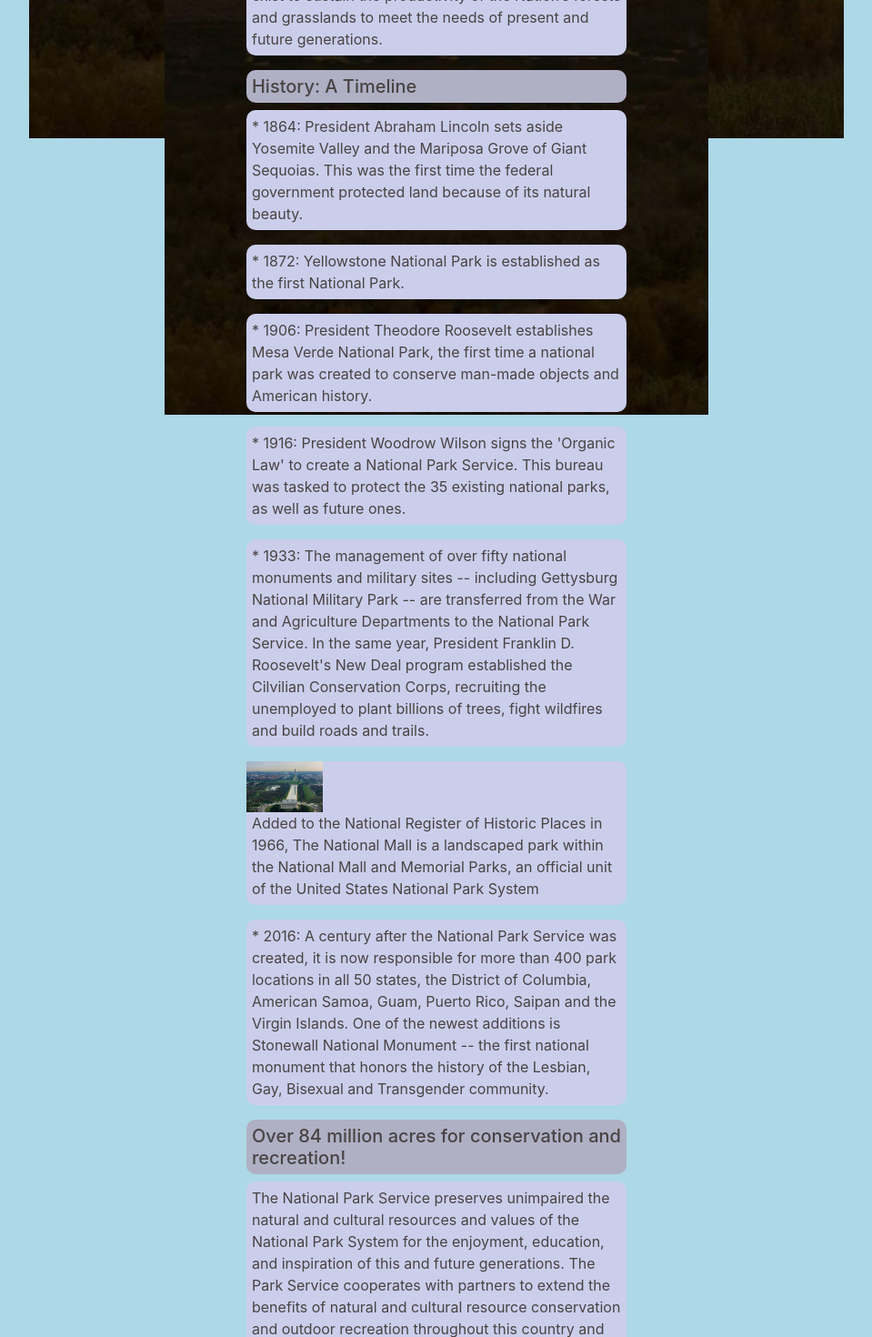
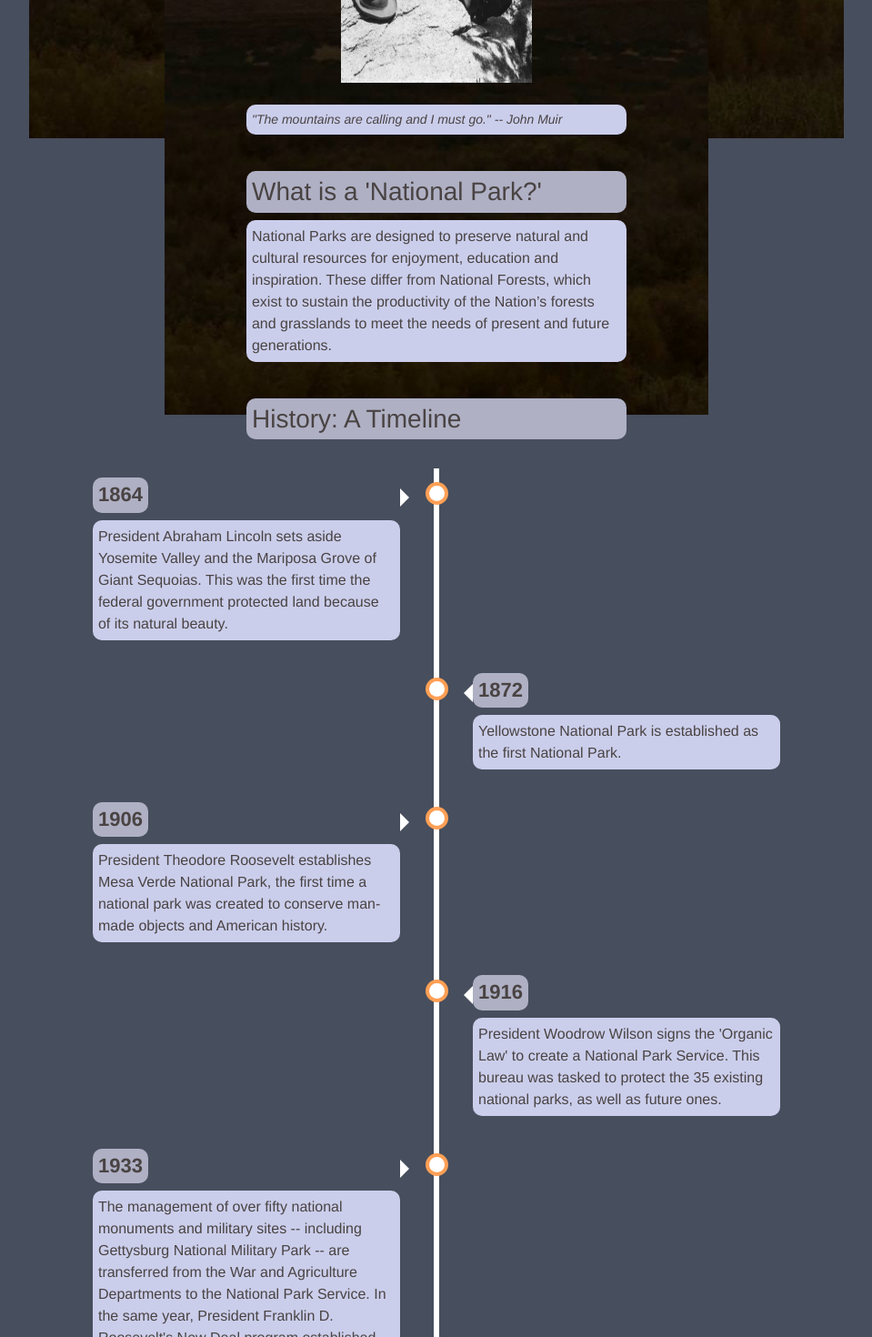
Before and after one commit to pizzahut111/Final-Project-DevBuild, an Angular app in the folder Final Project/ClientApp/: page / in a window 1280 px wide. Shown: the part 1120-2590 px from the top of the page at 91% size, without its empty margins (160-1119 px from the left). Built offline with nearby package versions, Linux system fonts and the light colour scheme.

Commit message:
adding HTML landing page and style.css

```diff
--- a/Final Project/ClientApp/src/app/home/home.component.html
+++ b/Final Project/ClientApp/src/app/home/home.component.html
@@ -3,59 +3,93 @@
 </div>
 
 <body>
-
-<h4 class="adventure">Your next adventure starts here.</h4>
+<div>
+  <h3 class="adventure">Your next adventure starts here.</h3>
   <p>The United States is home to hundreds of National Parks and park units.
       Although there are technically 63 National Parks within the United States,
       hundreds of other 'units' (e.g., Battlefields, Lakeshores, Memorials and Military Parks)
       encompass the breadth of our American conservation efforts.
   </p>
+</div>
+
+<div>
+  <div >
+      <img src="../assets/JohnMuir.jpg" width="310" height="400" class="center"/>
+  </div>
+</div>
+<br>
 <p class="quote">"The mountains are calling and I must go." -- John Muir</p>
 
-<h5>What is a 'National Park?'</h5>
-<div>
-  <div style="float:right">
-      <img src="../assets/JohnMuir.jpg" width="20%" height="auto"/>
-  </div>
-</div>
+<br>
+<h3 class="adventure">What is a 'National Park?'</h3>
+
 <div>
   <p>National Parks are designed to preserve natural and cultural resources for enjoyment, education and inspiration.
       These differ from National Forests, which exist to sustain the productivity of the Nation’s forests and grasslands
       to meet the needs of present and future generations.</p>
 </div>
 
+<br>
+<h3 class="adventure">History: A Timeline</h3>
+<br>
 
-<h5>History: A Timeline</h5>
-  <p>* 1864: President Abraham Lincoln sets aside Yosemite Valley and the Mariposa Grove of Giant Sequoias.
+<div class="timeline">
+
+    <div class="tcontainer left">
+        <h5 class="timelinedate">1864</h5>
+        <p>President Abraham Lincoln sets aside Yosemite Valley and the Mariposa Grove of Giant Sequoias.
         This was the first time the federal government protected land because of its natural beauty.</p>
-  <p>* 1872: Yellowstone National Park is established as the first National Park.</p>
-  <p>* 1906: President Theodore Roosevelt establishes Mesa Verde National Park,
+    </div>
+
+    <div class="tcontainer right">
+      <h5 class="timelinedate">1872</h5>
+      <p>Yellowstone National Park is established as the first National Park.</p>
+    </div>
+
+    <div class="tcontainer left">
+      <h5 class="timelinedate">1906</h5>
+      <p>President Theodore Roosevelt establishes Mesa Verde National Park,
         the first time a national park was created to conserve man-made objects and American history.</p>
-  <p>* 1916: President Woodrow Wilson signs the 'Organic Law' to create a National Park Service.
+    </div>
+
+    <div class="tcontainer right">
+      <h5 class="timelinedate">1916</h5>
+      <p>President Woodrow Wilson signs the 'Organic Law' to create a National Park Service.
         This bureau was tasked to protect the 35 existing national parks, as well as future ones.</p>
-  <p>* 1933: The management of over fifty national monuments and military sites -- including Gettysburg National Military Park --
+    </div>
+
+    <div class="tcontainer left">
+      <h5 class="timelinedate">1933</h5>
+      <p>The management of over fifty national monuments and military sites -- including Gettysburg National Military Park --
         are transferred from the War and Agriculture Departments to the National Park Service.
         In the same year, President Franklin D. Roosevelt's New Deal program established the Cilvilian Conservation Corps,
         recruiting the unemployed to plant billions of trees, fight wildfires and build roads and trails. </p>
-<div>
-  <div style="float:right">
-      <img src="../assets/NationalMall.jpg" width="20%" height="auto"/>
-  </div>
-  <p>Added to the National Register of Historic Places in 1966, The National Mall is a landscaped park
-  within the National Mall and Memorial Parks, an official unit of the United States National Park System</p>
     </div>
 
-
-  <p>* 2016: A century after the National Park Service was created, it is now responsible for more than 400 park locations
+    <div class="tcontainer right">
+      <h5 class="timelinedate">2016</h5>
+      <p>A century after the National Park Service was created, it is now responsible for more than 400 park locations
         in all 50 states, the District of Columbia, American Samoa, Guam, Puerto Rico, Saipan and the Virgin Islands.
         One of the newest additions is Stonewall National Monument -- the first national monument that honors the history
         of the Lesbian, Gay, Bisexual and Transgender community.</p>
+    </div>
+  </div>
 
-<h5 class="info">Over 84 million acres for conservation and recreation!</h5>
+<br>
+
+<div>
+  <div >
+    <img src="../assets/NationalMall.jpg" width="525" height="360"/>
+  </div>
+</div>
+<p class="quote">The National Mall is a landscaped park within the National Mall and Memorial Parks.
+  Added to the National Register of Historic Places in 1966, it is an official unit of the United States National Park System.</p>
+
+<br>
+  <h3 class="info">Over 84 million acres for conservation and recreation!</h3>
     <p>The National Park Service preserves unimpaired the natural and cultural resources and values of the National Park System
         for the enjoyment, education, and inspiration of this and future generations. The Park Service cooperates with partners
         to extend the benefits of natural and cultural resource conservation and outdoor recreation throughout this country and the world.</p>
-
 
 </body>
 
--- a/Final Project/ClientApp/src/styles.css
+++ b/Final Project/ClientApp/src/styles.css
@@ -37,6 +37,15 @@ body {
   padding: 15%;
 }
 
+h3 {
+  color: rgb(73, 67, 67);
+  background-color: #afb0c4;
+  border-radius: 10px;
+  text-align: left;
+  padding: 6px;
+  position: relative;
+}
+
 h4 {
   color: rgb(73, 67, 67);
   background-color: #afb0c4;
@@ -58,3 +67,182 @@ p {
   border-radius: 10px;
   padding: 6px;
 }
+
+.quote {
+  color: rgb(73, 67, 67);
+  font-style: italic;
+  font-size: 14px;
+  background-color: #cbceeb;
+  border-radius: 10px;
+  padding: 6px;
+}
+
+img {
+  border: 5px #cbceeb;
+}
+
+.center {
+  display: block;
+  margin-left: auto;
+  margin-right: auto;
+  width: 50%;
+}
+
+/*
+-------------------
+HISTORY - TIMELINE CSS BELOW:
+-------------------
+*/
+
+* {
+  box-sizing: border-box;
+}
+
+/* Set a background color */
+body {
+  background-color: #474e5d;
+  font-family: Helvetica, sans-serif;
+}
+
+.timelinedate {
+  color: rgb(73, 67, 67);
+  background-color: #afb0c4;
+  border-radius: 10px;
+  padding: 6px;
+  font-size: 22px;
+  font-weight: bold;
+  width: fit-content;
+
+}
+
+/* The actual timeline (the vertical ruler) */
+.timeline {
+  position: relative;
+  max-width: 1200px;
+  margin: 0 auto;
+}
+
+/* The actual timeline (the vertical ruler) */
+.timeline::after {
+  content: '';
+  position: absolute;
+  width: 6px;
+  background-color: white;
+  top: 0;
+  bottom: 0;
+  left: 50%;
+  margin-left: -3px;
+}
+
+/* Container around content */
+.tcontainer {
+  padding: 10px 40px;
+  position: relative;
+  background-color: inherit;
+  width: 100%;
+}
+
+/* The circles on the timeline */
+.tcontainer::after {
+  content: '';
+  position: absolute;
+  width: 25px;
+  height: 25px;
+  right: -17px;
+  background-color: white;
+  border: 4px solid #FF9F55;
+  top: 15px;
+  border-radius: 50%;
+  z-index: 1;
+}
+
+/* Place the container to the left */
+.left {
+  left: -50%;
+}
+
+/* Place the container to the right */
+.right {
+  left: 50%;
+}
+
+/* Add arrows to the left container (pointing right) */
+.left::before {
+  content: " ";
+  height: 0;
+  position: absolute;
+  top: 22px;
+  width: 0;
+  z-index: 1;
+  right: 30px;
+  border: medium solid white;
+  border-width: 10px 0 10px 10px;
+  border-color: transparent transparent transparent white;
+}
+
+/* Add arrows to the right container (pointing left) */
+.right::before {
+  content: " ";
+  height: 0;
+  position: absolute;
+  top: 22px;
+  width: 0;
+  z-index: 1;
+  left: 30px;
+  border: medium solid white;
+  border-width: 10px 10px 10px 0;
+  border-color: transparent white transparent transparent;
+}
+
+/* Fix the circle for containers on the right side */
+.right::after {
+  left: -12px;
+}
+
+/* Fix the circle for containers on the left side */
+.left::after {
+  right: -13px;
+}
+
+/* The actual content */
+.content {
+  padding: 20px 30px;
+  background-color: white;
+  position: relative;
+  border-radius: 6px;
+}
+
+/* Media queries - Responsive timeline on screens less than 600px wide */
+@media screen and (max-width: 600px) {
+
+  /* Place the timelime to the left */
+  .timeline::after {
+    left: 31px;
+  }
+
+  /* Full-width containers */
+  .container {
+    width: 100%;
+    padding-left: 70px;
+    padding-right: 25px;
+  }
+
+  /* Make sure that all arrows are pointing leftwards */
+  .container::before {
+    left: 60px;
+    border: medium solid white;
+    border-width: 10px 10px 10px 0;
+    border-color: transparent white transparent transparent;
+  }
+
+  /* Make sure all circles are at the same spot */
+  .left::after,
+  .right::after {
+    left: 15px;
+  }
+
+  /* Make all right containers behave like the left ones */
+  .right {
+    left: 0%;
+  }
+}
```
Lines whose indentation alone changed are shown as unchanged.
